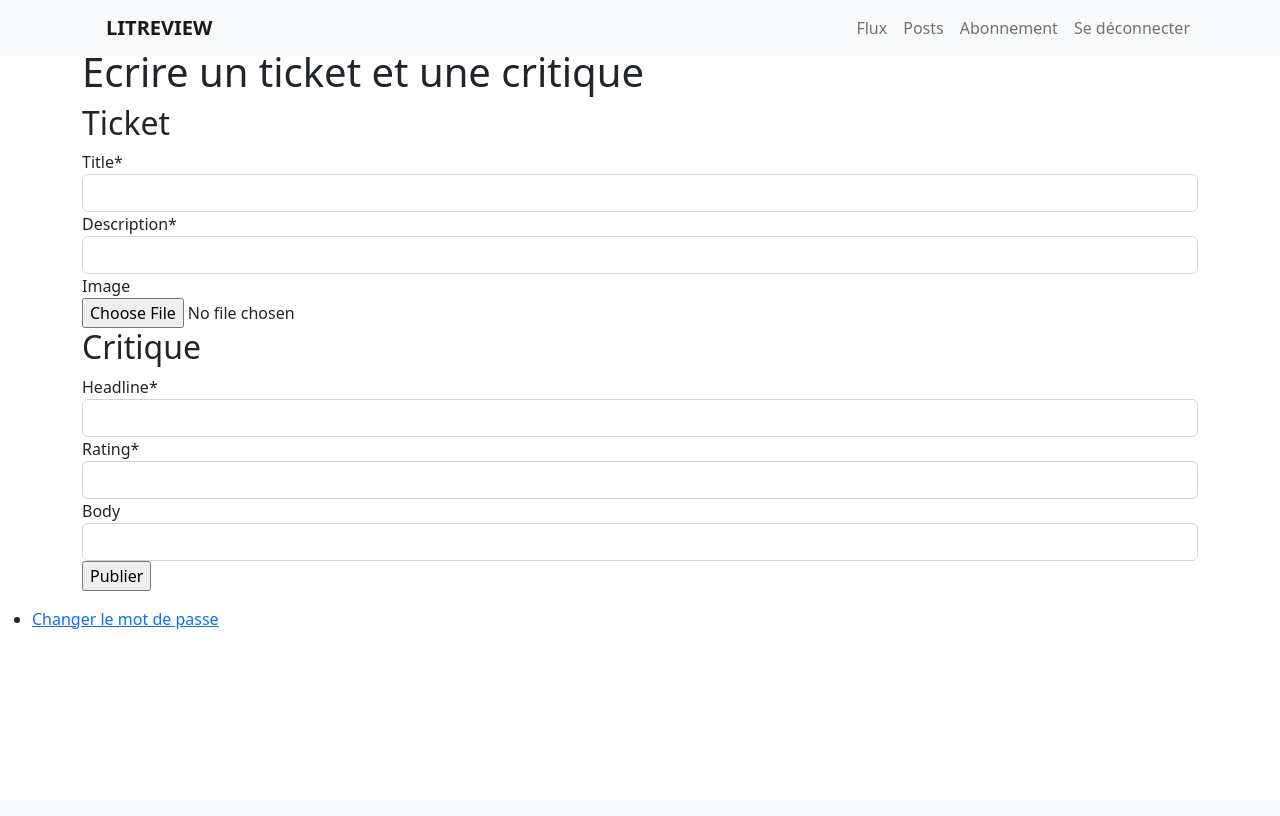
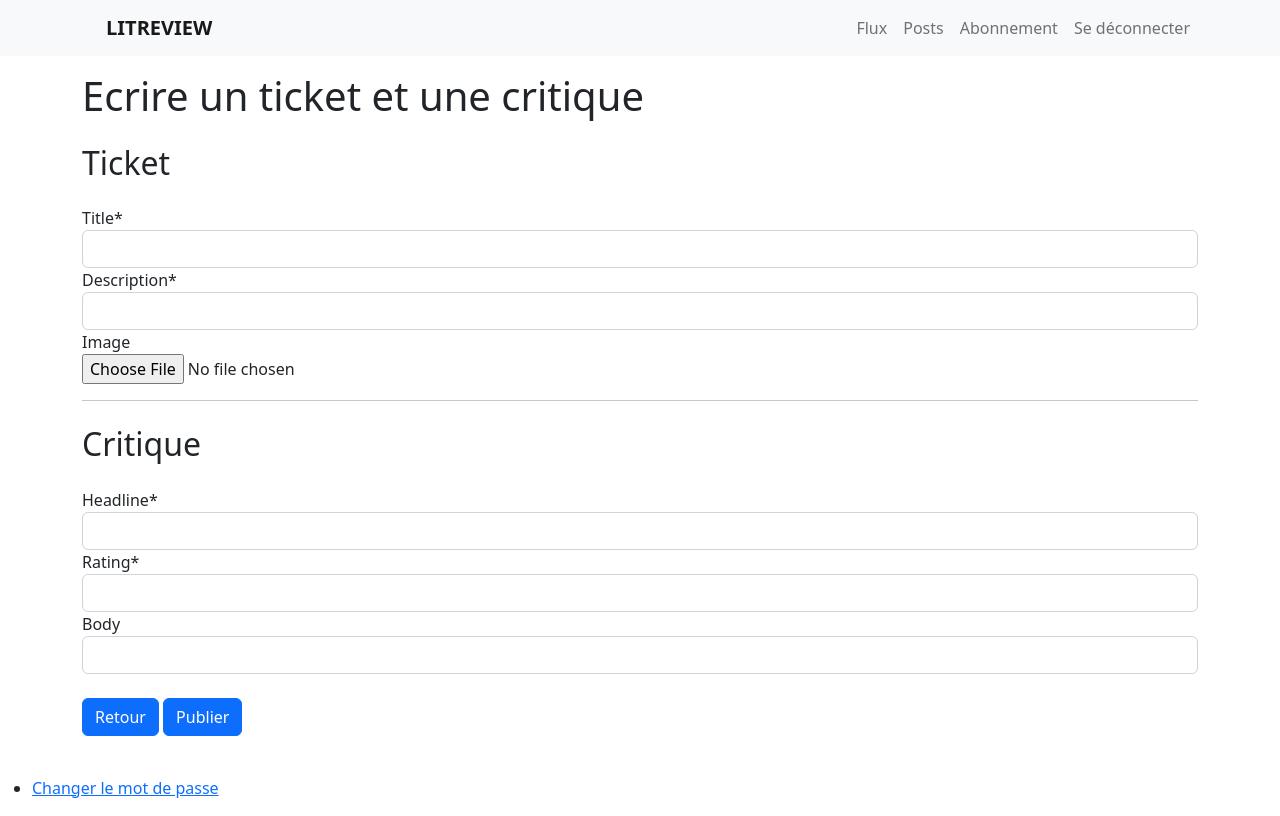
Before and after one commit to TheoSntt/litreview, a Django app: page /reviews/create/ in a window 1280 px wide. Before the commit the page ends 629 px from the top, so only its background shows below. Run offline with Django 4.2, Linux system fonts and the light colour scheme; the visitor is signed in with stand-in values (Sample User, id 1); some libraries are stand-ins or nearby versions.

Commit message:
Style ticket and review creation page. Submit button now styled. Add a Cancel button.

```diff
--- a/reviews/templates/reviews/create_review_and_ticket.html
+++ b/reviews/templates/reviews/create_review_and_ticket.html
@@ -2,15 +2,17 @@
 {% load crispy_forms_tags %}
 {% block content %}
 
-<h1>Ecrire un ticket et une critique</h1>
+<h1 class="my-4">Ecrire un ticket et une critique</h1>
 
 <form method="post" enctype="multipart/form-data">
   {% csrf_token %}
-  <h2>Ticket</h2>
+  <h2 class="my-4">Ticket</h2>
   {{ ticket_form|crispy }}
-  <h2>Critique</h2>
+  <hr>
+  <h2 class="my-4">Critique</h2>
   {{ review_form|crispy }}
-  <input type="submit" value="Publier">
+  <a class="btn btn-primary my-4" href="{% url 'self-feed' %}">Retour</a>
+    <button type="submit" class="btn btn-primary my-4">Publier</button>
 </form>
 
 {% endblock content %}
```
